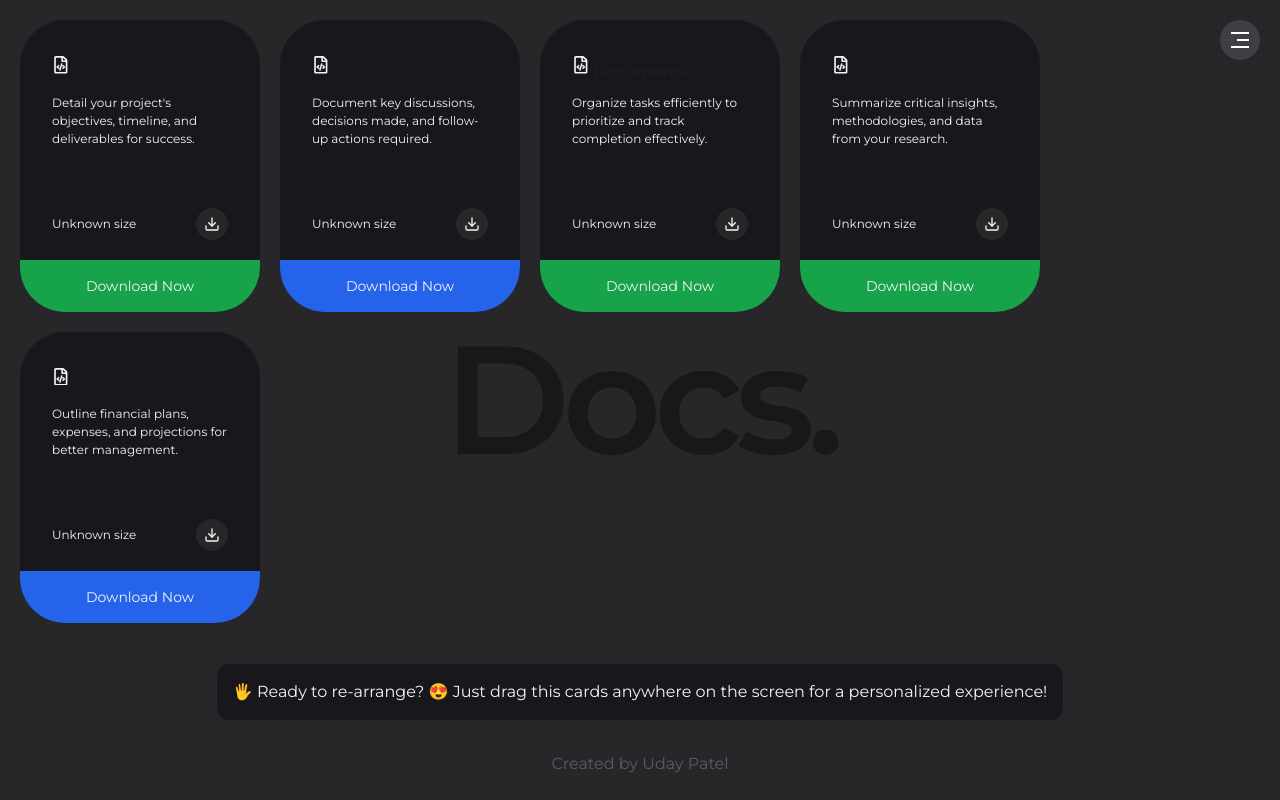
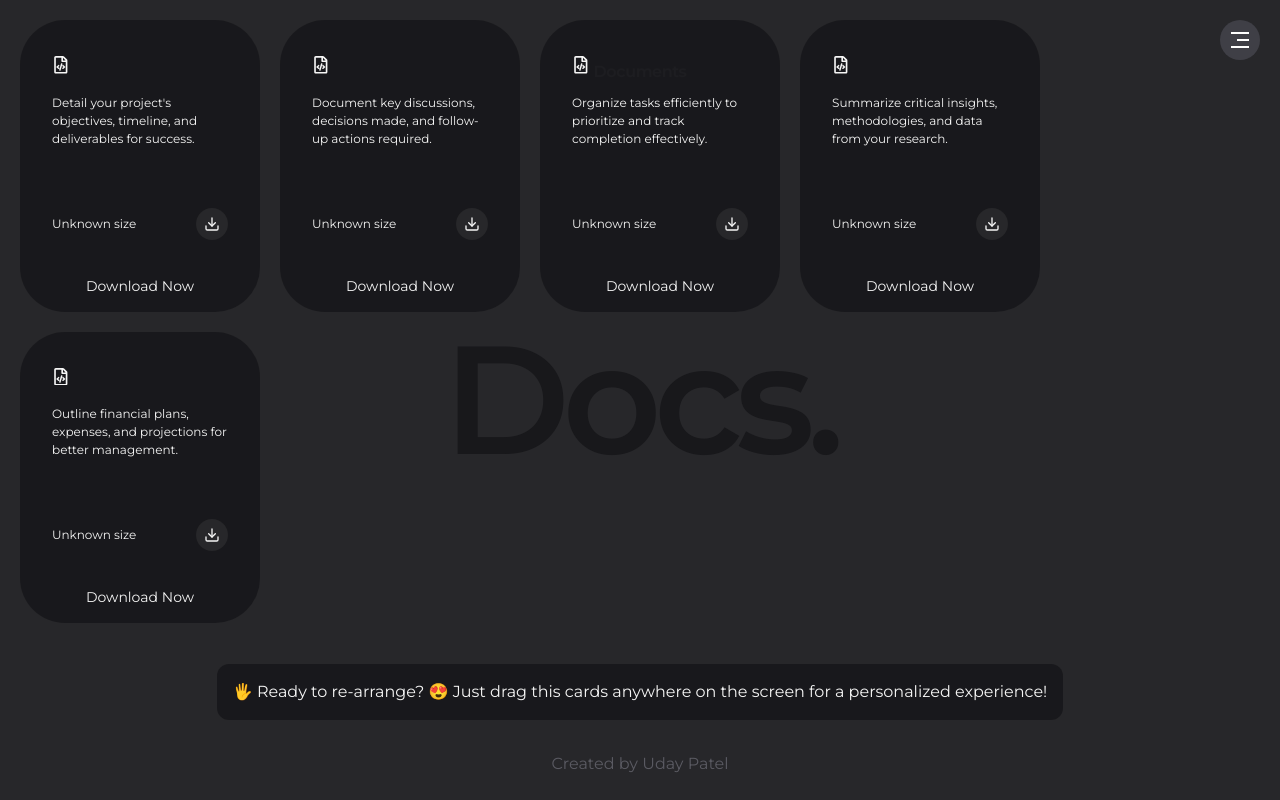
Before and after one commit to udaybera86/react-doc-app, a React (Create React App) app: page / in a window 1280 px wide. Built offline with nearby package versions, Linux system fonts and the light colour scheme; no server answers.

Commit message:
Dashboard done

```diff
--- a/src/App.js
+++ b/src/App.js
@@ -1,4 +1,5 @@
 import React, { useState, useEffect } from "react";
+import { DocsProvider } from "./components/Context/DocsContext";
 import { BrowserRouter as Router } from "react-router-dom";
 import Background from "./components/Background";
 import Foreground from "./components/Foreground";
@@ -29,12 +30,22 @@ const App = () => {
       <div className="relative w-full h-screen bg-zinc-800">
         <Notice />
         <Background />
-        <div className="flex relative z-[3]">
-          <div className={`${sidebarOpen ? 'lg:w-3/4 md:w-1/2 w-full' : 'w-full'}`}>
-            <Foreground toggleSidebar={toggleSidebar} />
+        <DocsProvider>
+          <div className="flex relative z-[3]">
+            <div
+              className={`${
+                sidebarOpen ? "lg:w-3/4 md:w-1/2 w-full" : "w-full"
+              }`}
+            >
+              <Foreground toggleSidebar={toggleSidebar} />
+            </div>
+            <Sidebar
+              isOpen={sidebarOpen}
+              onClose={() => setSidebarOpen(false)}
+              user={user}
+            />
           </div>
-          <Sidebar isOpen={sidebarOpen} onClose={() => setSidebarOpen(false)} user={user} />
-        </div>
+        </DocsProvider>
         <Copyright />
         <ToastContainer />
       </div>
--- a/src/components/Card.jsx
+++ b/src/components/Card.jsx
@@ -1,23 +1,23 @@
-import React, { useState, useEffect, useCallback } from 'react';
+import React, { useState, useEffect, useCallback } from "react";
 import { FaRegFileCode } from "react-icons/fa";
 import { LuDownload } from "react-icons/lu";
 import { motion } from "framer-motion";
 
-function Card({data, reference}) {
-    const [fileSize, setFileSize] = useState('');
+function Card({ data, reference }) {
+  const [fileSize, setFileSize] = useState("");
 
   const getFileSize = useCallback(async (url) => {
     try {
-            const response = await fetch(url, { method: 'HEAD' });
-            const contentLength = response.headers.get('Content-Length');
+      const response = await fetch(url, { method: "HEAD" });
+      const contentLength = response.headers.get("Content-Length");
       if (contentLength) {
         return formatBytes(parseInt(contentLength, 10));
       } else {
-                throw new Error('Content-Length header is missing');
+        throw new Error("Content-Length header is missing");
       }
     } catch (error) {
-            console.error('Error fetching file size:', error);
-            return 'Unknown size';
+      console.error("Error fetching file size:", error);
+      return "Unknown size";
     }
   }, []);
 
@@ -27,38 +27,50 @@ function Card({data, reference}) {
         const size = await getFileSize(`assets/files/${data.tag.fileName}`);
         setFileSize(size);
       } catch (error) {
-                console.error('Error fetching file size:', error);
+        console.error("Error fetching file size:", error);
       }
     }
     fetchFileSize();
   }, [data.tag.fileName, getFileSize]);
 
   function formatBytes(bytes, decimals = 2) {
-        if (bytes === 0) return '0 Bytes';
+    if (bytes === 0) return "0 Bytes";
     const k = 1024;
     const dm = decimals < 0 ? 0 : decimals;
-        const sizes = ['Bytes', 'KB', 'MB', 'GB', 'TB'];
+    const sizes = ["Bytes", "KB", "MB", "GB", "TB"];
     const i = Math.floor(Math.log(bytes) / Math.log(k));
-        return parseFloat((bytes / Math.pow(k, i)).toFixed(dm)) + ' ' + sizes[i];
+    return parseFloat((bytes / Math.pow(k, i)).toFixed(dm)) + " " + sizes[i];
   }
 
   return (
-        <motion.div drag dragConstraints={reference} whileDrag={{ scale: 1.1 }} dragElastic={1} dragTransition={{ bounceStiffness: 600, bounceDamping: 300 }}  className='relative w-60 bg-zinc-900/90 min-h-72 rounded-[45px] px-8 py-9 text-[#F5F5F5] overflow-hidden cursor-grab'>
-            <FaRegFileCode size='1.1em' />
-            <p className='text-xs mt-5 mb-32 leading-[1.5]'>{data.desc}</p>
-            <div className='footer absolute bottom-0 left-0 w-full'>
-                <div className='flex items-center justify-between px-8 py-3 mb-2'>
-                    <h3 className='text-xs'>{fileSize}</h3>
-                    <span className='w-8 h-8 bg-zinc-800 rounded-full flex items-center justify-center cursor-pointer'>
-                        <LuDownload color='#F5F5F5'/>
+    <motion.div
+      drag
+      dragConstraints={reference}
+      whileDrag={{ scale: 1.1 }}
+      dragElastic={1}
+      dragTransition={{ bounceStiffness: 600, bounceDamping: 300 }}
+      className="relative w-60 bg-zinc-900/90 min-h-72 rounded-[45px] px-8 py-9 text-[#F5F5F5] overflow-hidden cursor-grab"
+    >
+      <FaRegFileCode size="1.1em" />
+      <p className="text-xs mt-5 mb-32 leading-[1.5]">{data.desc}</p>
+      <div className="footer absolute bottom-0 left-0 w-full">
+        <div className="flex items-center justify-between px-8 py-3 mb-2">
+          <h3 className="text-xs">{fileSize}</h3>
+          <span className="w-8 h-8 bg-zinc-800 rounded-full flex items-center justify-center cursor-pointer">
+            <LuDownload color="#F5F5F5" />
           </span>
         </div>
-                <a href={`assets/files/${data.tag.fileName}`} download={`${data.tag.fileName}`} className={`tag flex items-center justify-center ${data.tag.tagColor === "blue" ? "bg-blue-600" : "bg-green-600"} py-4 cursor-pointer`}>
-                 <h3 className='text-sm'>{data.tag.tagTitle}</h3>
+        <a
+          href={`assets/files/${data.tag.fileName}`}
+          download={data.tag.fileName}
+          style={data.style}
+          className="tag flex items-center justify-center py-4 cursor-pointer"
+        >
+          <h3 className="text-sm">{data.tag.tagTitle}</h3>
         </a>
       </div>
     </motion.div>
-    )
+  );
 }
 
-export default Card
+export default Card;
--- /dev/null
+++ b/src/components/Context/DocsContext.jsx
@@ -0,0 +1,124 @@
+import React, { createContext, useContext, useState, useEffect } from "react";
+import { auth, db } from "../account-authentication/firebase";
+import { collection, getDocs } from "firebase/firestore";
+import { toast } from "react-toastify";
+
+const DocsContext = createContext();
+
+export function DocsProvider({ children }) {
+  const [docs, setDocs] = useState([]);
+  const [hasUnsavedChanges, setHasUnsavedChanges] = useState(false);
+
+  // Default dummy docs for new users
+  const defaultDocs = [
+    {
+      id: "1",
+      name: "Project Planning Guide",
+      description:
+        "Detail your project's objectives, timeline, and deliverables for success.",
+      fileName: "project-planning.pdf",
+      buttonName: "Download Now",
+      bgColor: "#16A34A",
+      txtColor: "#FFFFFF",
+      isOpen: false,
+    },
+    {
+      id: "2",
+      name: "Meeting Minutes Template",
+      description:
+        "Document key discussions, decisions made, and follow-up actions required.",
+      fileName: "meeting-minutes.pdf",
+      buttonName: "Download Now",
+      bgColor: "#2563EB",
+      txtColor: "#FFFFFF",
+      isOpen: false,
+    },
+    {
+      id: "3",
+      name: "Task Tracker",
+      description:
+        "Organize tasks efficiently to prioritize and track completion effectively.",
+      fileName: "task-tracker.pdf",
+      buttonName: "Download Now",
+      bgColor: "#16A34A",
+      txtColor: "#FFFFFF",
+      isOpen: false,
+    },
+    {
+      id: "4",
+      name: "Research Summary",
+      description:
+        "Summarize critical insights, methodologies, and data from your research.",
+      fileName: "research-summary.pdf",
+      buttonName: "Download Now",
+      bgColor: "#16A34A",
+      txtColor: "#FFFFFF",
+      isOpen: false,
+    },
+    {
+      id: "5",
+      name: "Financial Planning",
+      description:
+        "Outline financial plans, expenses, and projections for better management.",
+      fileName: "financial-plan.pdf",
+      buttonName: "Download Now",
+      bgColor: "#2563EB",
+      txtColor: "#FFFFFF",
+      isOpen: false,
+    },
+  ];
+
+  useEffect(() => {
+    loadUserDocs();
+  }, []);
+
+  const loadUserDocs = async () => {
+    try {
+      const userId = auth.currentUser?.uid;
+      if (!userId) return setDocs(defaultDocs);
+
+      const userDocsRef = collection(db, `users/${userId}/docs`);
+      const querySnapshot = await getDocs(userDocsRef);
+
+      const loadedDocs = [];
+      querySnapshot.forEach((doc) => {
+        loadedDocs.push({ id: doc.id, ...doc.data() });
+      });
+
+      setDocs(loadedDocs.length > 0 ? loadedDocs : defaultDocs);
+      setHasUnsavedChanges(false);
+    } catch (error) {
+      toast.error("Error loading documents", {
+        position: "bottom-center",
+      });
+    }
+  };
+
+  const updateDocs = (newDocs) => {
+    setDocs(newDocs);
+    setHasUnsavedChanges(true);
+  };
+
+  return (
+    <DocsContext.Provider
+      value={{
+        docs,
+        setDocs,
+        updateDocs,
+        hasUnsavedChanges,
+        setHasUnsavedChanges,
+        loadUserDocs,
+      }}
+    >
+      {children}
+    </DocsContext.Provider>
+  );
+}
+
+export function useDocs() {
+  const context = useContext(DocsContext);
+  if (!context) {
+    throw new Error("useDocs must be used within a DocsProvider");
+  }
+  return context;
+}
```
Also changed, not shown: src/components/account-authentication/Dashboard.jsx (+20 -60 lines). Lines whose indentation alone changed are shown as unchanged.
